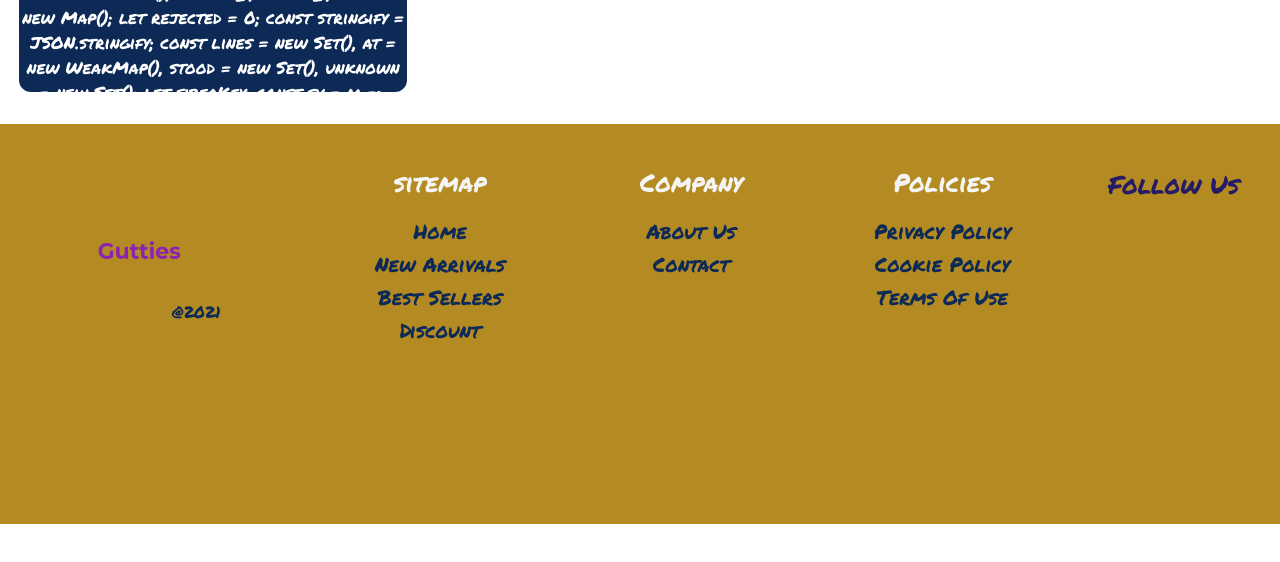
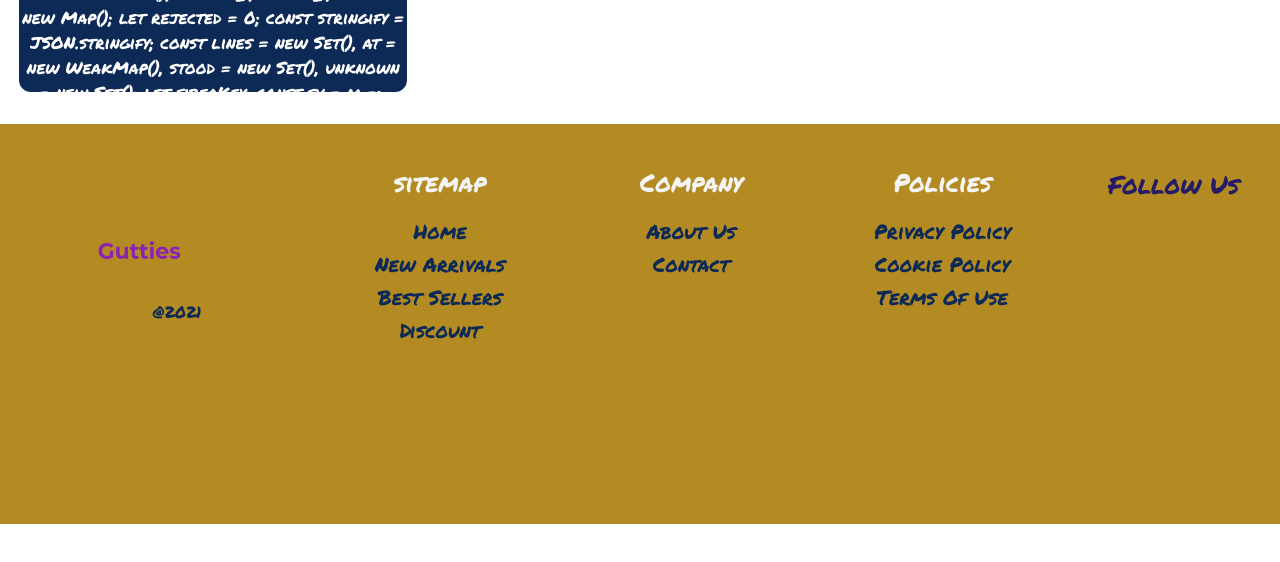
Before and after one commit to cyberstizz/theGuttiesOutlet, a React (Create React App) app in the folder client/: page / in a window 1280 px wide. Shown: the part 1095-1657 px from the top of the page. Built offline with nearby package versions, Linux system fonts and the light colour scheme; a web font is replaced by a local one.

Commit message:
changed the margin left on the inception year for the footer

```diff
--- a/client/src/components/Footer.css
+++ b/client/src/components/Footer.css
@@ -35,7 +35,7 @@
 .footer-conception-year{
     font-family: 'Permanent Marker', cursive;
     color: #0D2A57;
-    margin-left: 7.3vw;
+    margin-left: 4.3vw;
 }
 
 .footer-list-block{
```
Also changed, not shown: 1 other file (tests, documents, lock files or other folders).
